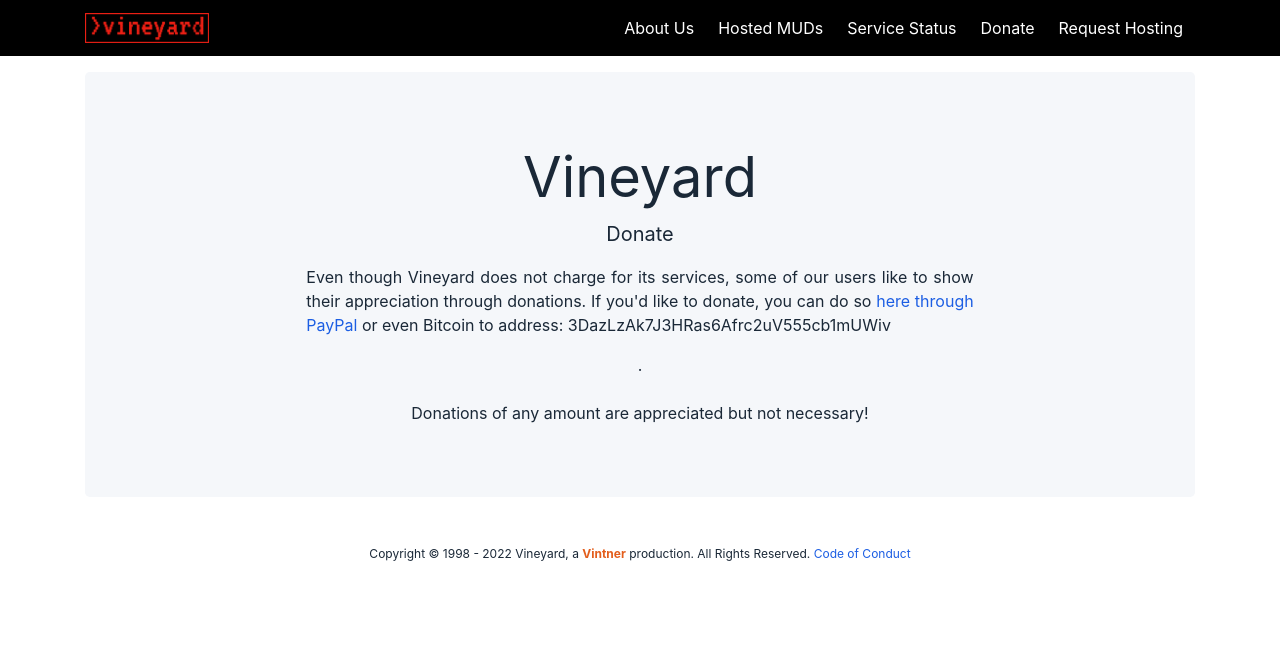
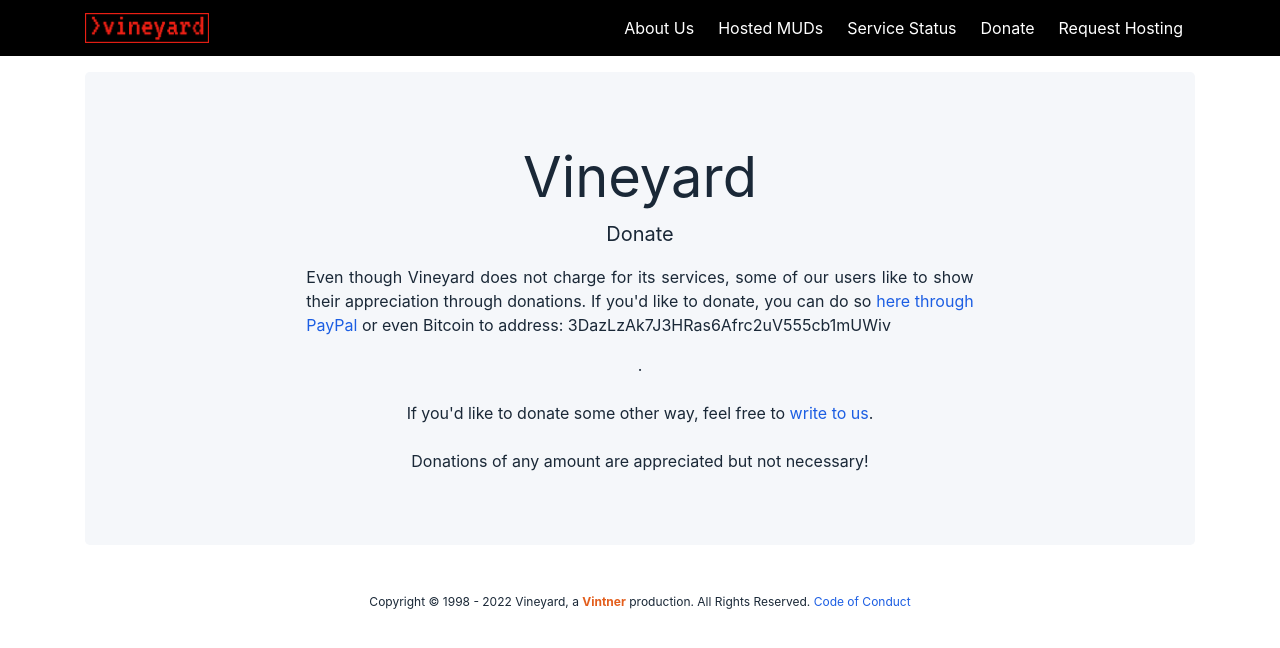
Before and after one commit to vintnerhaus/vineyard.haus, a Jekyll site: the page built from donate.html, in a window 1280 px wide. Shown: the top 648 px of the page. Built offline with Jekyll 4.4.1, drawn with Linux system fonts in a browser that asks for light colours; nearby versions of some CDN libraries; Markdown is read by kramdown in place of the engine named in the settings.

Commit message:
Update donate.html

```diff
--- a/donate.html
+++ b/donate.html
@@ -9,7 +9,12 @@ title: About Vineyard
     <p class="lead font-weight-normal">Donate</p>
     <p style="text-align:justify">Even though Vineyard does not charge for its services, some of our users like to show their appreciation through
       donations. If you'd like to donate, you can do so <a href="https://www.paypal.me/jasonbabo" target="_blank">here
-        through PayPal</a> or even Bitcoin to address: 3DazLzAk7J3HRas6Afrc2uV555cb1mUWiv</p>.<br><br>
+        through PayPal</a> or even Bitcoin to address: 3DazLzAk7J3HRas6Afrc2uV555cb1mUWiv</p>.<br><br>If you'd like to donate some other way, feel free to       <script language="JavaScript">
+          var username = "hostme";
+          var hostname = "vineyard.haus";
+          var linktext = "write to us";
+          document.write("<a href='" + "mail" + "to:" + username + "@" + hostname + "'>" + linktext + "</a>");
+        </script>.<br><br>
         Donations of any amount are appreciated but not necessary!
   </div>
 </div>
```
